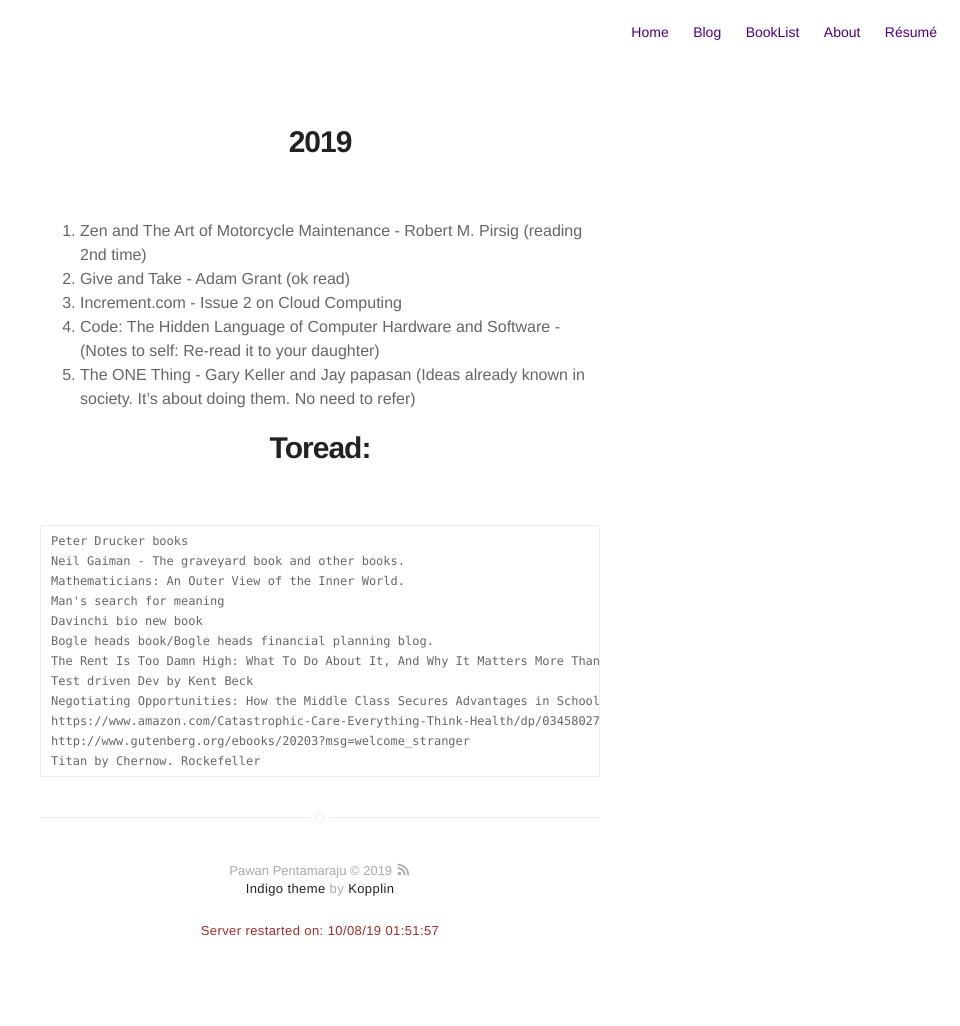
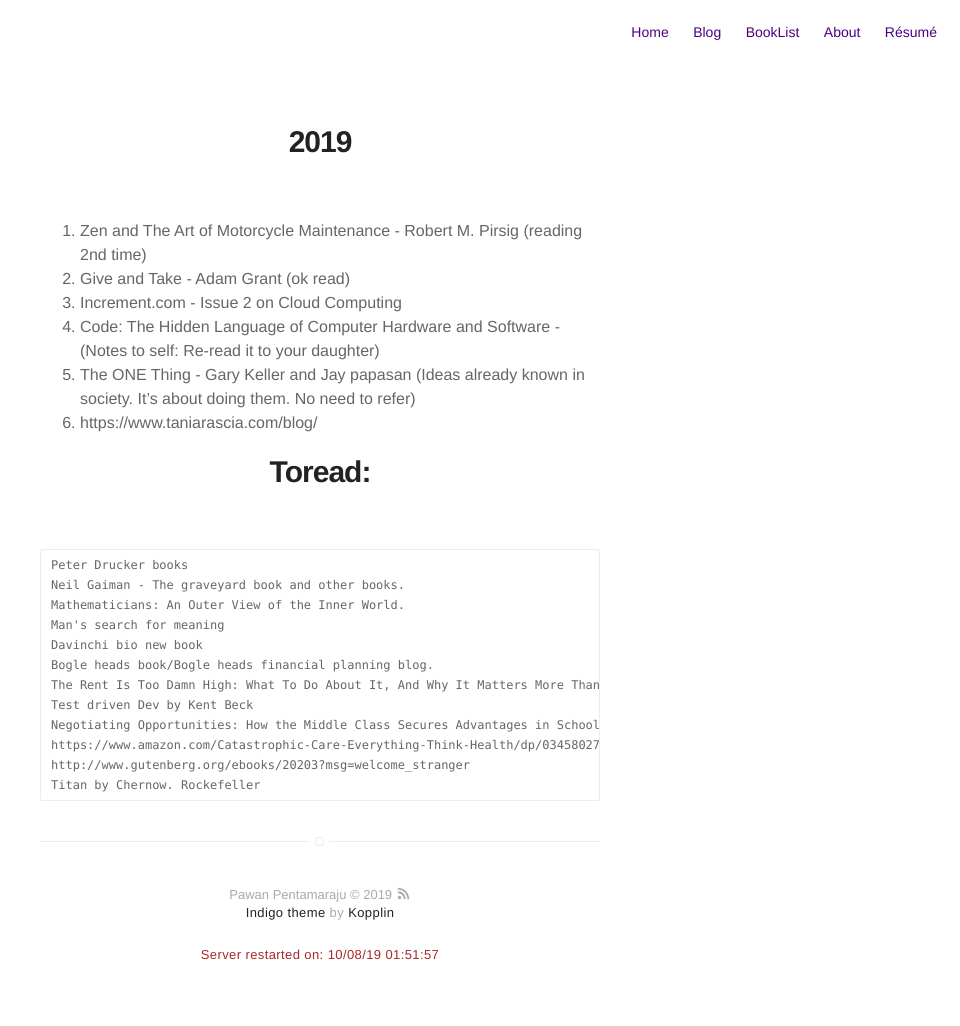
Before and after one commit to pawanpe/pawanpe.github.io, a Jekyll site: the page built from booklist/2019/books.markdown, in a window 1280 px wide. Shown: the whole page, without its empty margins (320-1280 px from the left). Built offline with Jekyll 4.4.1, drawn with Linux system fonts in a browser that asks for light colours; before the commit the page ends 1002 px from its top, so only the background shows below that; part of the change alters nothing that is shown.

Commit message:
update for 9/16/2019

```diff
--- a/booklist/2019/books.markdown
+++ b/booklist/2019/books.markdown
@@ -10,6 +10,7 @@ layout: page
 3. Increment.com - Issue 2 on Cloud Computing
 4. Code: The Hidden Language of Computer Hardware and Software - (Notes to self: Re-read it to your daughter)
 5. The ONE Thing - Gary Keller and Jay papasan (Ideas already known in society. It's about doing them. No need to refer)
+6. https://www.taniarascia.com/blog/
 
 # Toread:
     Peter Drucker books
```
